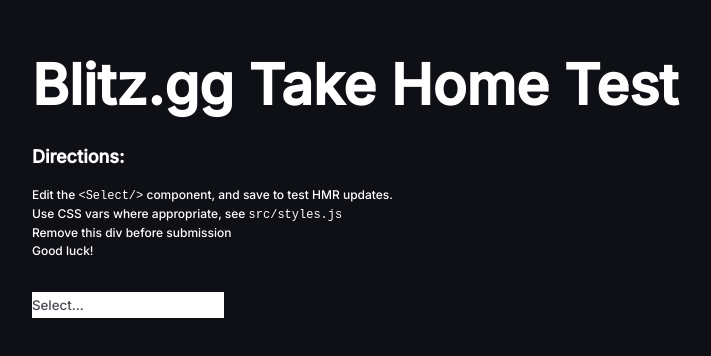
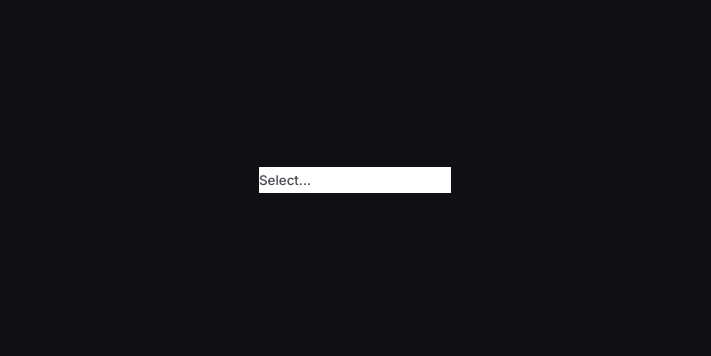
Before and after one commit to phoenix377/blitz-multi-select, a React (Create React App) app: page / in a window 1280 px wide. Shown: the part 220-576 px from the top of the page, without its empty margins (285-996 px from the left). Built offline with nearby package versions, Linux system fonts and the light colour scheme.

Commit message:
feat: remove unnecessary component

```diff
--- a/src/App.jsx
+++ b/src/App.jsx
@@ -1,12 +1,10 @@
-import Instructions from "./components/Instructions";
+import { styled } from "goober";
 import Select from "./components/Select";
-import { styled } from "goober";
 
 function App() {
   return (
     <Wrapper>
       <Content>
-        <Instructions />
         <Select />
       </Content>
     </Wrapper>
--- a/src/components/Instructions.jsx
+++ /dev/null
@@ -1,45 +0,0 @@
-import { styled } from "goober";
-
-// Feel free to remove this component from the final result.
-const Instructions = () => {
-  return (
-    <Wrapper>
-      <H1>Blitz.gg Take Home Test</H1>
-      <H2>Directions:</H2>
-      <InstructionsList>
-        <li>
-          Edit the <Code>&lt;Select/&gt;</Code> component, and save to test HMR
-          updates.
-        </li>
-        <li>
-          Use CSS vars where appropriate, see <Code>src/styles.js</Code>
-        </li>
-        <li>Remove this div before submission</li>
-        <li>Good luck!</li>
-      </InstructionsList>
-    </Wrapper>
-  );
-};
-
-const Wrapper = styled("section")`
-  font-size: var(--sp-3);
-  text-align: left;
-  margin-bottom: var(--sp-8);
-`;
-
-const Code = styled("code")`
-  font-size: var(--sp-3);
-`;
-
-const H1 = styled("h1")`
-  font-size: var(--sp-14);
-  margin: 0 0 var(--sp-4);
-`;
-
-const H2 = styled("h2")`
-  margin: 0 0 var(--sp-4);
-`;
-
-const InstructionsList = styled("ul")``;
-
-export default Instructions;
```
